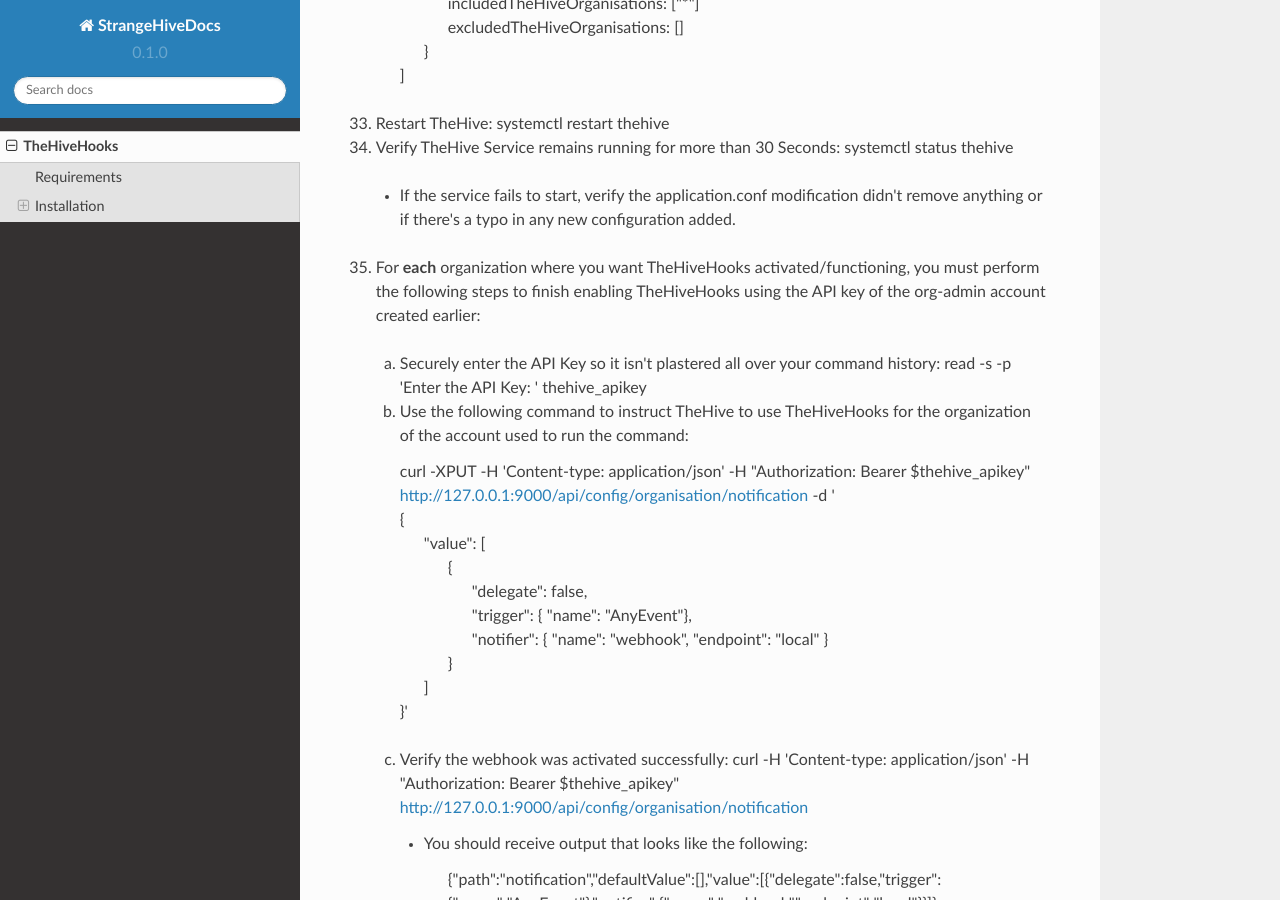
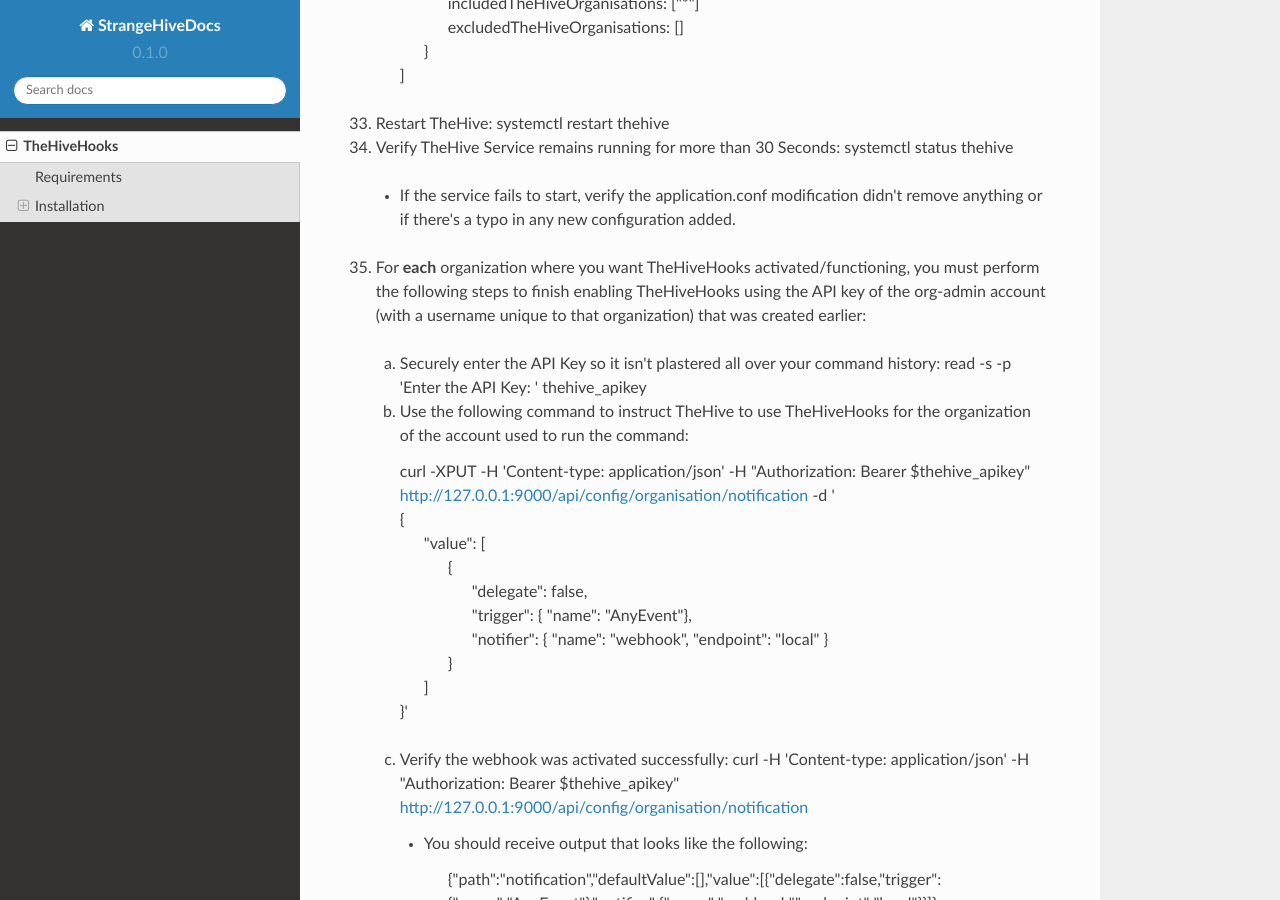
Before and after one commit to Pcktech/build-thehive, a Sphinx documentation site: the page built from docs/source/thehivehooks.rst, in a window 1280 px wide and 900 px high, scrolled down 10044 px. Built offline with Sphinx 7.4.7 and the Read the Docs theme 2.0.0, drawn with Linux system fonts in a browser that asks for light colours.

Commit message:
Update thehivehooks.rst

```diff
--- a/docs/source/thehivehooks.rst
+++ b/docs/source/thehivehooks.rst
@@ -399,7 +399,7 @@
 
    * If the service fails to start, verify the application.conf modification didn't remove anything or if there's a typo in any new configuration added.
 
-35. For **each** organization where you want TheHiveHooks activated/functioning, you must perform the following steps to finish enabling TheHiveHooks using the API key of the org-admin account created earlier:
+35. For **each** organization where you want TheHiveHooks activated/functioning, you must perform the following steps to finish enabling TheHiveHooks using the API key of the org-admin account (with a username unique to that organization) that was created earlier:
 
    a. Securely enter the API Key so it isn't plastered all over your command history: read -s -p 'Enter the API Key: ' thehive_apikey
    b. Use the following command to instruct TheHive to use TheHiveHooks for the organization of the account used to run the command:
```
